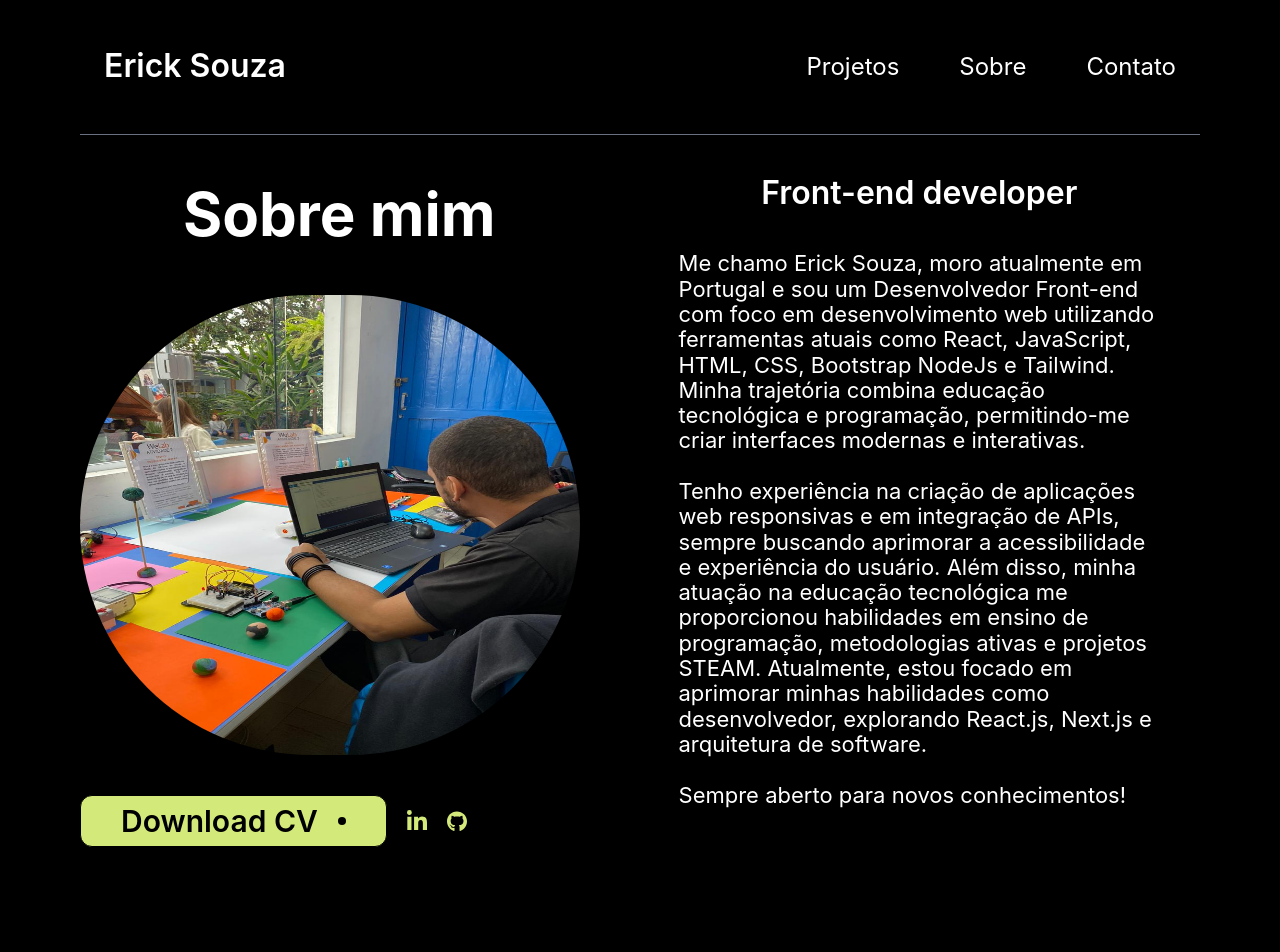
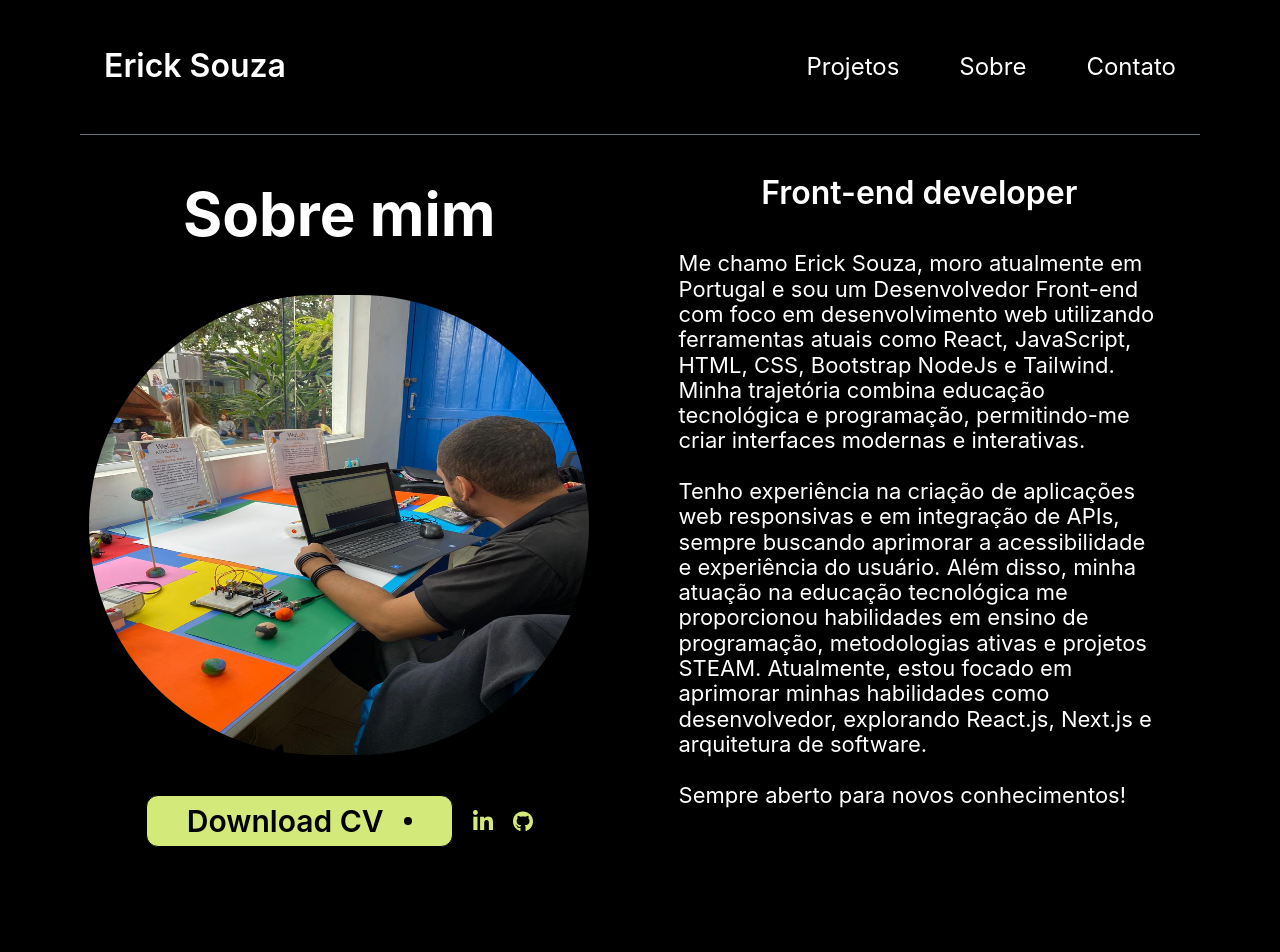
Before and after one commit to ErickSouza94/portifolio, a React (Vite) app: page /more-about in a window 1280 px wide. Shown: the top 952 px of the page. Built offline with nearby package versions, Linux system fonts and the light colour scheme.

Commit message:
refactor: adjustment responsiveness MoreAboutTop

```diff
--- a/src/pages/About/components/MoreAboutTop.jsx
+++ b/src/pages/About/components/MoreAboutTop.jsx
@@ -4,14 +4,14 @@ import working from "/working.jpeg";
 const MoreAboutTop = () => {
   return (
     <div className="flex flex-col justify-around md:gap-5 lg:flex-row lg:gap-10 border-b border-gray-400 pb-[100px]">
-      <div className="text-3xl w-[100%]">
+      <div className="text-3xl w-[100%] sm:flex sm:flex-col sm:items-center">
         <h1 className="text-2xl font-bold text-center">Sobre mim</h1>
         <img
           src={working}
           alt="imagem"
           className="hidden md:block w-[500px] max-w-full h-[460px] object-fill rounded-full"
         />
-        <div className="buttons hidden md:flex pt-10 gap-5 items-center ">
+        <div className="buttons hidden md:flex justify-center pt-10 gap-5 items-center ">
           <button
             className="py-2 w-fit px-10 border-1 rounded-xl bg-[#D3E97A] text-black font-semibold
                     hover:bg-white transition-colors duration-300 cursor-pointer
```
